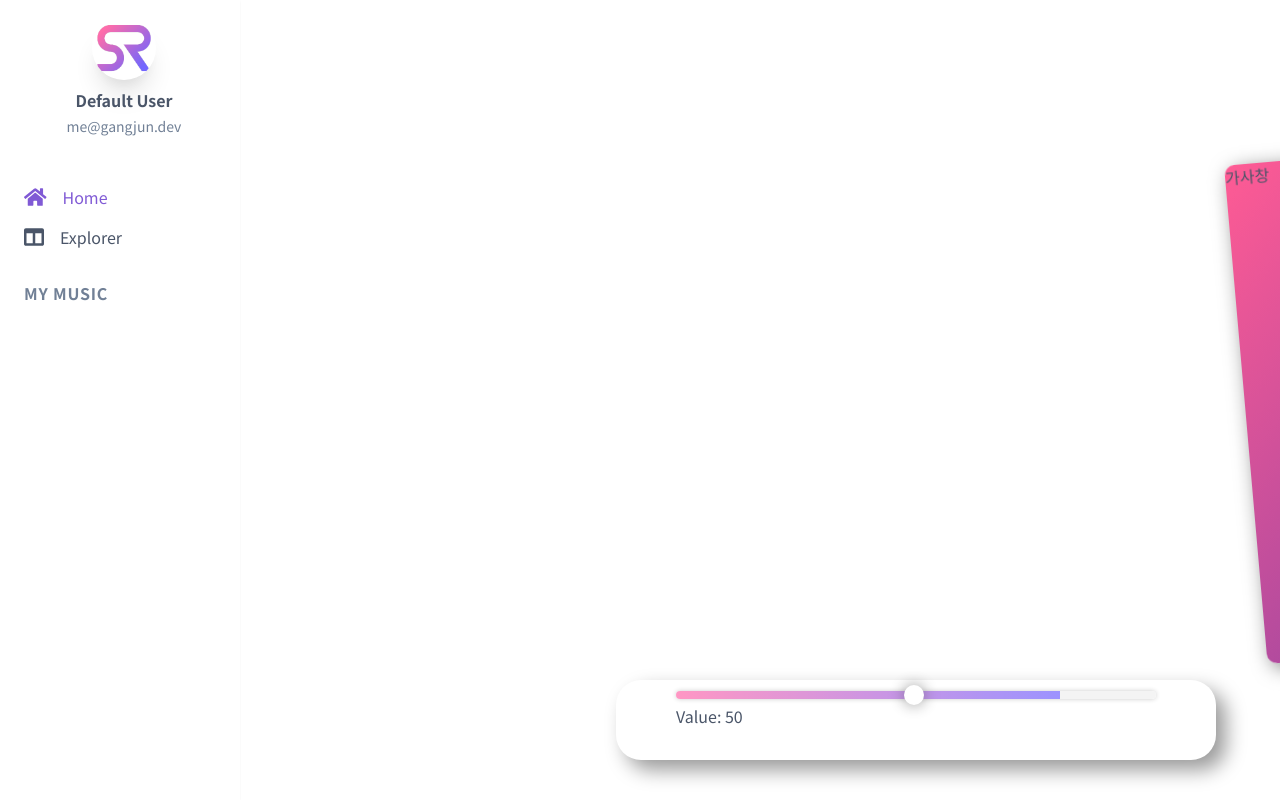
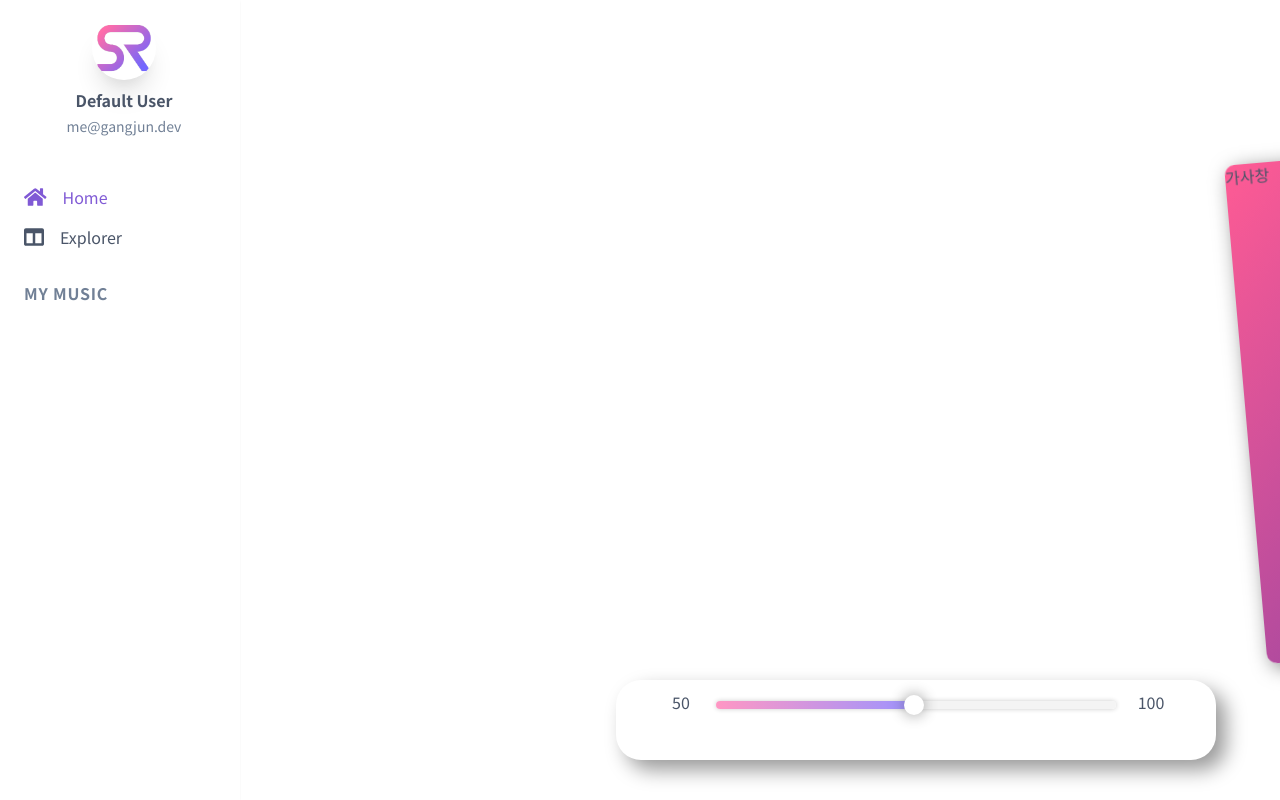
Before and after one commit to SoundRequest/desktop, a React (Create React App) app: page / in a window 1280 px wide. Built offline with nearby package versions, Linux system fonts and the light colour scheme.

Commit message:
Update PlayerBar

```diff
--- a/src/Components/App.js
+++ b/src/Components/App.js
@@ -1,8 +1,8 @@
 import React, { Component } from 'react'
 import { withRouter } from 'react-router-dom'
 import SideNav from './SideNav'
-import PlayerBar from './PlayerBar'
-import Lyrics from './Lyrics.js'
+import PlayerBar from './Player/PlayerBar'
+import Lyrics from './Player/Lyrics.js'
 
 class App extends Component {
   render() {
--- a/src/Components/PlayerBar.js
+++ b/src/Components/Player/PlayerBar.js
@@ -6,8 +6,10 @@ import { Link, withRouter } from 'react-router-dom'
 class PlayerBar extends Component {
   componentDidMount() {
     var slider = document.getElementById("player");
-    var output = document.getElementById("v");
+    var output = document.getElementById("currentValue");
+    var target = document.getElementById("targetValue");
     output.innerHTML = slider.value;
+    target.innerHTML = '100'
 
     slider.oninput = function() {
         output.innerHTML = this.value;
@@ -21,12 +23,15 @@ class PlayerBar extends Component {
   }
   render() {
     return (
-        <div id='playerBar'>
-            <div class="slidecontainer">
-                <input type="range" min="1" max="100" class="slider" id="player"/>
-                <p>Value: <span id="v"/></p>
-            </div>
+      <div id='playerBar'>
+        <div class='row'>
+          <div class='col'><span id='currentValue'/></div>
+          <div class='col slidecontainer'>
+            <input type='range' min='1' max='100' class='slider' id='player'/>
+          </div>
+          <div class='col'><span id='targetValue'/></div>
         </div>
+      </div>
     )
   }
 }
--- a/src/index.css
+++ b/src/index.css
@@ -3,6 +3,20 @@
 #App {
     height: 100vh;
     font-family: "Noto Sans KR", sans-seri;
+}
+
+.row {
+  display: table;
+  margin: auto;
+  width: 90%; /*Optional*/
+  table-layout: fixed; /*Optional*/
+  border-spacing: 10px; /*Optional*/
+}
+
+.col {
+  margin: auto;
+  display: table-cell;
+  text-align: center;
 }
 
 #sideNav{
@@ -27,8 +41,7 @@
 
 .slidecontainer {
   margin: auto;
-  padding-bottom: 5%;
-  width: 80%; /* Width of the outside container */
+  width: 80%;
 }
 
 .slider {
@@ -36,7 +49,7 @@
   width: 100%;
   height: 8px;
   border-radius: 5px;
-  background: linear-gradient(90deg, rgb(255, 108, 171), rgb(115, 102, 255) 80%, #f0f0f0 80%);
+  background: linear-gradient(90deg, rgb(255, 108, 171), rgb(115, 102, 255) 50%, #f0f0f0 50%);
   box-shadow: 0px 0px 5px rgba(0,0,0,0.3);
   outline: none;
   opacity: 0.7;
```
Also changed, not shown: src/Components/Player/Lyrics.js (renamed from src/Components/Lyrics.js).
